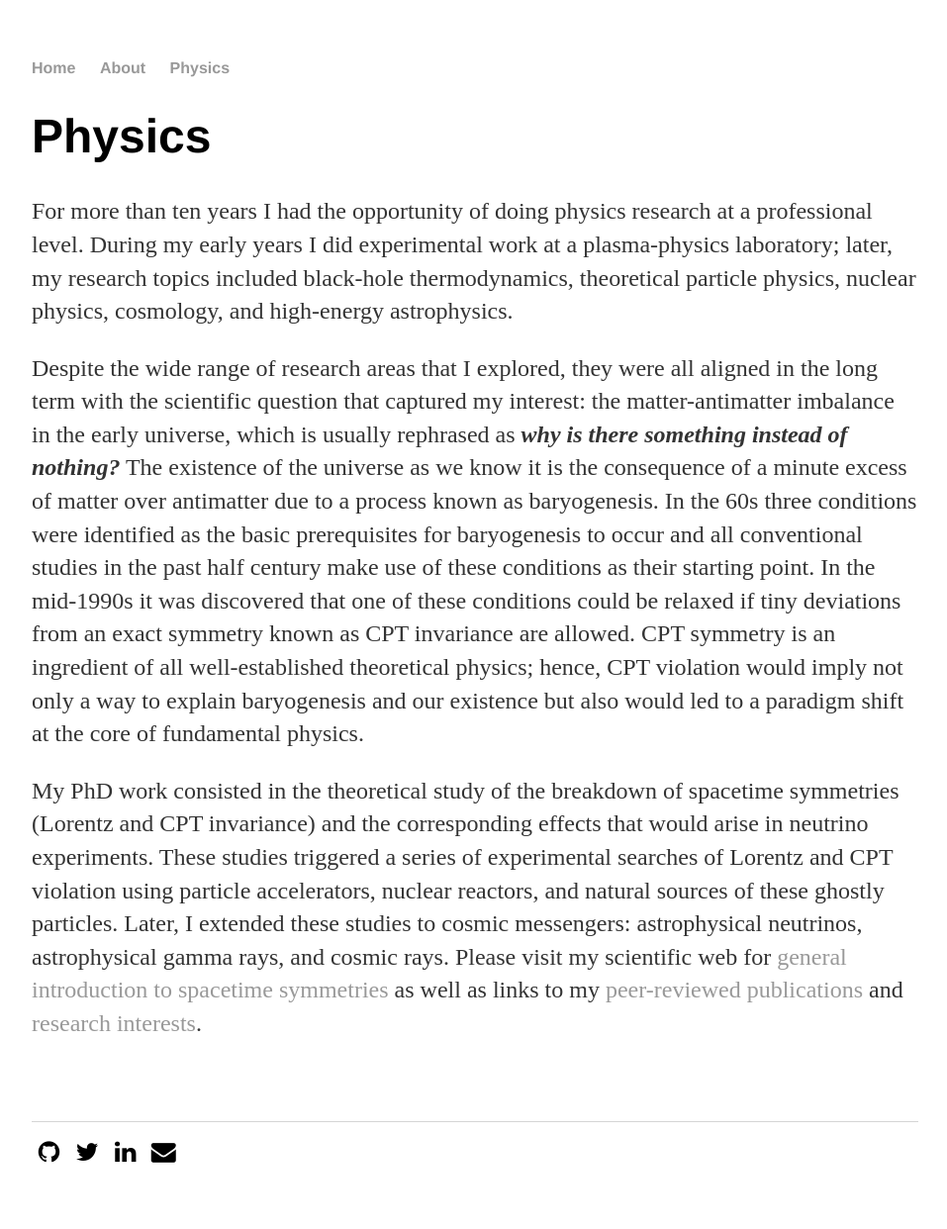
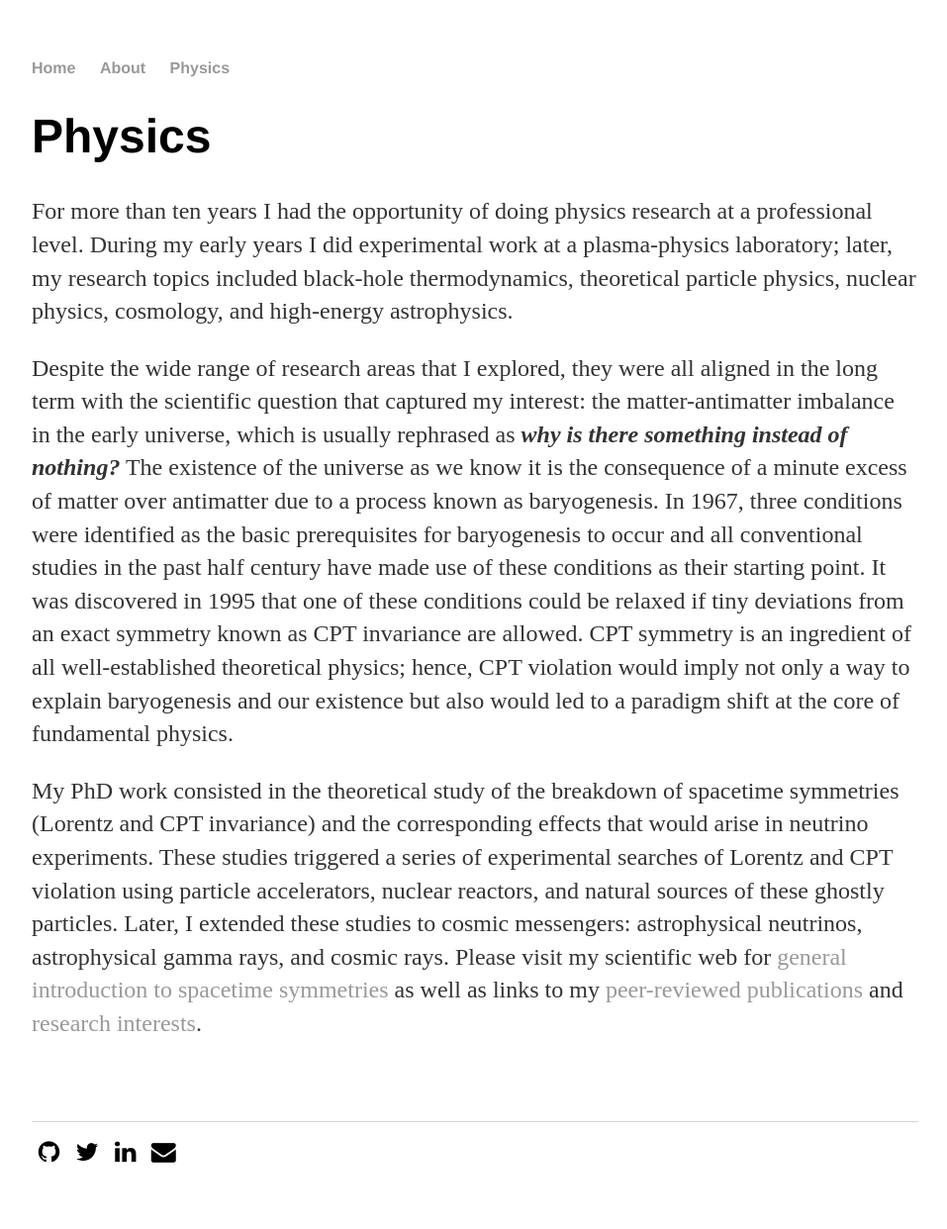
Before and after one commit to jsdiazpo/jsdiazpo.github.io, a Jekyll site: the page built from physics/index.html, in a window 1280 px wide. Shown: the whole page at 99% size, without its empty margins (160-1117 px from the left). Built offline with Jekyll 4.4.1, drawn with Linux system fonts in a browser that asks for light colours.

Commit message:
[+] text editing

```diff
--- a/physics/index.html
+++ b/physics/index.html
@@ -17,10 +17,10 @@ title: Jorge S. Diaz
 	rephrased as <em><strong>why is there something instead of nothing?</strong></em> The
 	existence of the universe as we know it is the consequence of a minute
 	excess of matter over antimatter due to a process known as baryogenesis. In
-	the 60s three conditions were identified as the basic prerequisites for
+	1967, three conditions were identified as the basic prerequisites for
 	baryogenesis to occur and all conventional studies in the past half century
-	make use of these conditions as their starting point. In the mid-1990s it was
-	discovered that one of these conditions could be relaxed if tiny deviations
+	have made use of these conditions as their starting point. It was discovered
+	in 1995 that one of these conditions could be relaxed if tiny deviations
 	from an exact symmetry known as CPT invariance are allowed. CPT symmetry is
 	an ingredient of all well-established theoretical physics; hence, CPT
 	violation would imply not only a way to explain baryogenesis and our
```
